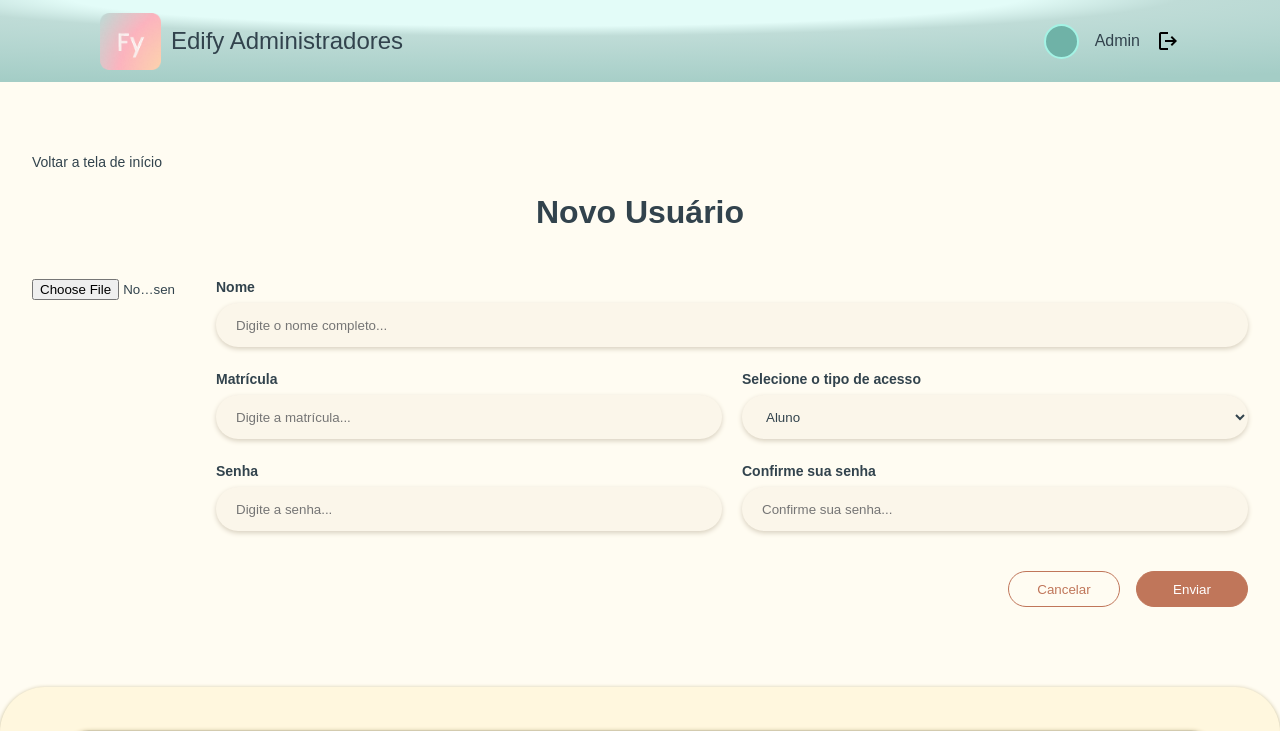
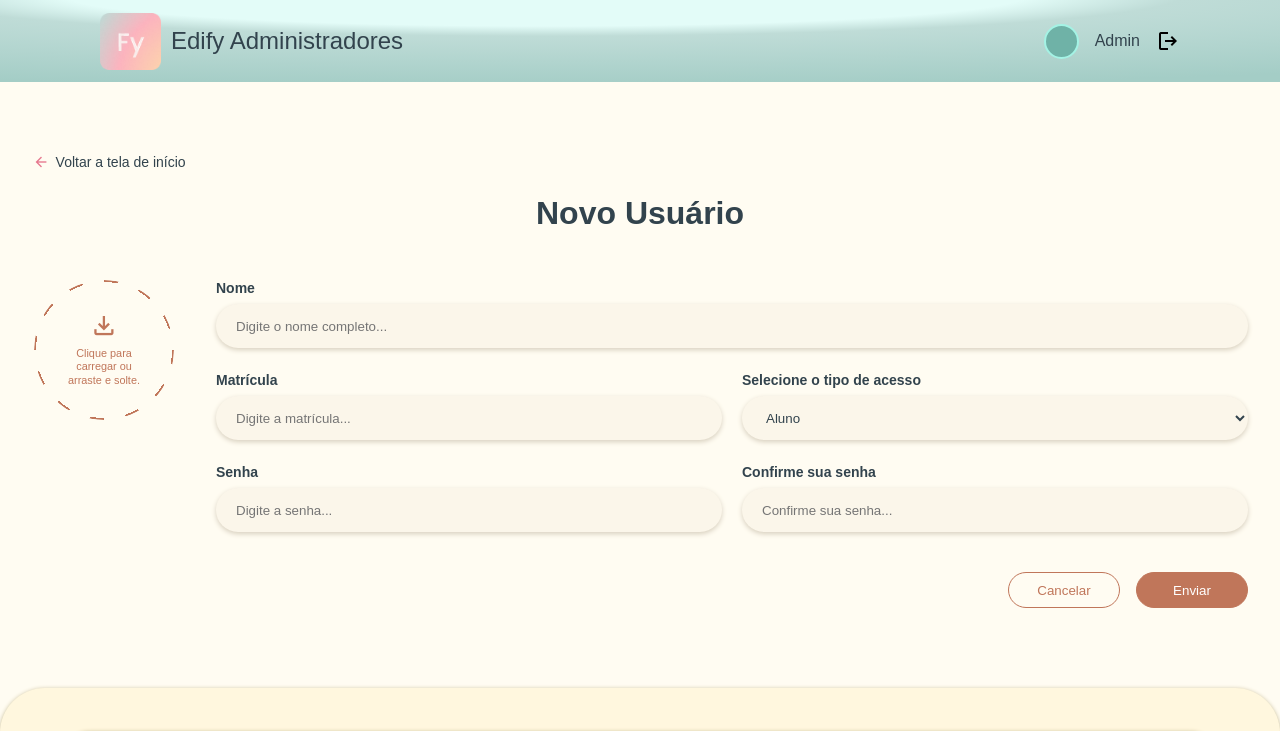
Before and after one commit to david-pessoa/tech-challenge-frontend, a React (Vite) app: page /user/new in a window 1280 px wide. Shown: the top 731 px of the page. Built offline with nearby package versions, Linux system fonts and the light colour scheme; no server answers.

Commit message:
style: add user form icons and photo upload

```diff
--- a/index.html
+++ b/index.html
@@ -6,7 +6,7 @@
     <!-- Os ícones devem estar em ordem alfabética -->
     <link
       rel="stylesheet"
-      href="https://fonts.googleapis.com/css2?family=Material+Symbols+Outlined:opsz,wght,FILL,GRAD@20..48,100..700,0..1,-50..200&icon_names=account_balance,add,arrow_right_alt,delete,edit,function,globe,logout,menu_book,microbiology,search"
+      href="https://fonts.googleapis.com/css2?family=Material+Symbols+Outlined:opsz,wght,FILL,GRAD@20..48,100..700,0..1,-50..200&icon_names=account_balance,add,arrow_right_alt,arrow_upward,delete,download,edit,function,globe,logout,menu_book,microbiology,search"
     />
 
     <meta name="viewport" content="width=device-width, initial-scale=1.0" />
--- a/src/pages/UserRegister.tsx
+++ b/src/pages/UserRegister.tsx
@@ -37,10 +37,18 @@ const Main = styled.main`
 
 const BackLink = styled.a`
   color: ${({ theme }) => theme.colors.text};
-  display: inline-block;
+  display: inline-flex;
+  align-items: center;
+  gap: 0.35rem;
   font-size: 0.875rem;
   margin-bottom: 1.5rem;
   text-decoration: none;
+
+  span {
+    color: #e6768d;
+    font-size: 1.125rem;
+    transform: rotate(-90deg);
+  }
 `;
 
 const Title = styled.h1`
@@ -65,8 +73,58 @@ const PhotoField = styled.div`
   justify-content: center;
 `;
 
-const FileInput = styled.input`
-  max-width: 9rem;
+const PhotoUpload = styled.label<{ $hasImage: boolean }>`
+  position: relative;
+  width: 8.75rem;
+  height: 8.75rem;
+  border-radius: 50%;
+  display: grid;
+  place-items: center;
+  color: ${({ theme }) => theme.colors.primary};
+  cursor: pointer;
+  overflow: hidden;
+  text-align: center;
+
+  &::before {
+    content: '';
+    position: absolute;
+    inset: 0;
+    border-radius: inherit;
+    background: ${({ $hasImage, theme }) =>
+      $hasImage
+        ? 'transparent'
+        : `repeating-conic-gradient(${theme.colors.primary} 0deg 12deg, transparent 12deg 30deg)`};
+    mask: radial-gradient(farthest-side, transparent calc(100% - 2px), #000 calc(100% - 2px));
+    -webkit-mask: radial-gradient(
+      farthest-side,
+      transparent calc(100% - 2px),
+      #000 calc(100% - 2px)
+    );
+  }
+
+  input {
+    display: none;
+  }
+`;
+
+const PhotoPreview = styled.img`
+  width: 100%;
+  height: 100%;
+  object-fit: cover;
+`;
+
+const UploadContent = styled.span`
+  display: flex;
+  flex-direction: column;
+  align-items: center;
+  gap: 0.35rem;
+  width: 5.75rem;
+  font-size: 0.68rem;
+  line-height: 1.25;
+`;
+
+const UploadIcon = styled.span`
+  font-size: 1.8rem;
 `;
 
 const Fields = styled.div`
@@ -150,6 +208,7 @@ const Message = styled.p`
 
 export default function UserRegister({ isNew }: UserRegisterProps) {
   const [formData, setFormData] = useState<UserFormData>(initialFormData);
+  const [imagePreview, setImagePreview] = useState('');
   const [message, setMessage] = useState('');
   const currentRole: Role = 'ADMIN';
 
@@ -191,6 +250,7 @@ export default function UserRegister({ isNew }: UserRegisterProps) {
 
       setMessage('Usuário cadastrado com sucesso.');
       setFormData(initialFormData);
+      setImagePreview('');
     } catch {
       setMessage('Erro ao cadastrar usuário.');
     }
@@ -201,24 +261,40 @@ export default function UserRegister({ isNew }: UserRegisterProps) {
       <Header role={currentRole} />
 
       <Main>
-        <BackLink href="/">Voltar a tela de início</BackLink>
+        <BackLink href="/">
+          <span className="material-symbols-outlined">arrow_upward</span>
+          Voltar a tela de início
+        </BackLink>
 
         <Title>{isNew ? 'Novo Usuário' : 'Editar Usuário'}</Title>
 
         <Form onSubmit={handleSubmit}>
           <PhotoField>
-            <FileInput
+            <PhotoUpload $hasImage={Boolean(imagePreview)} htmlFor="image">
+              {imagePreview ? (
+                <PhotoPreview src={imagePreview} alt="Prévia da foto do usuário" />
+              ) : (
+                <UploadContent>
+                  <UploadIcon className="material-symbols-outlined">download</UploadIcon>
+                  Clique para carregar ou arraste e solte.
+                </UploadContent>
+              )}
+              <input
                 id="image"
                 name="image"
                 type="file"
                 accept="image/png,image/jpeg,image/webp"
-              onChange={event =>
+                onChange={event => {
+                  const file = event.target.files?.[0] ?? null;
+
                   setFormData({
                     ...formData,
-                  image: event.target.files?.[0] ?? null,
-                })
-              }
+                    image: file,
+                  });
+                  setImagePreview(file ? URL.createObjectURL(file) : '');
+                }}
               />
+            </PhotoUpload>
           </PhotoField>
 
           <Fields>
```
Lines whose indentation alone changed are shown as unchanged.
